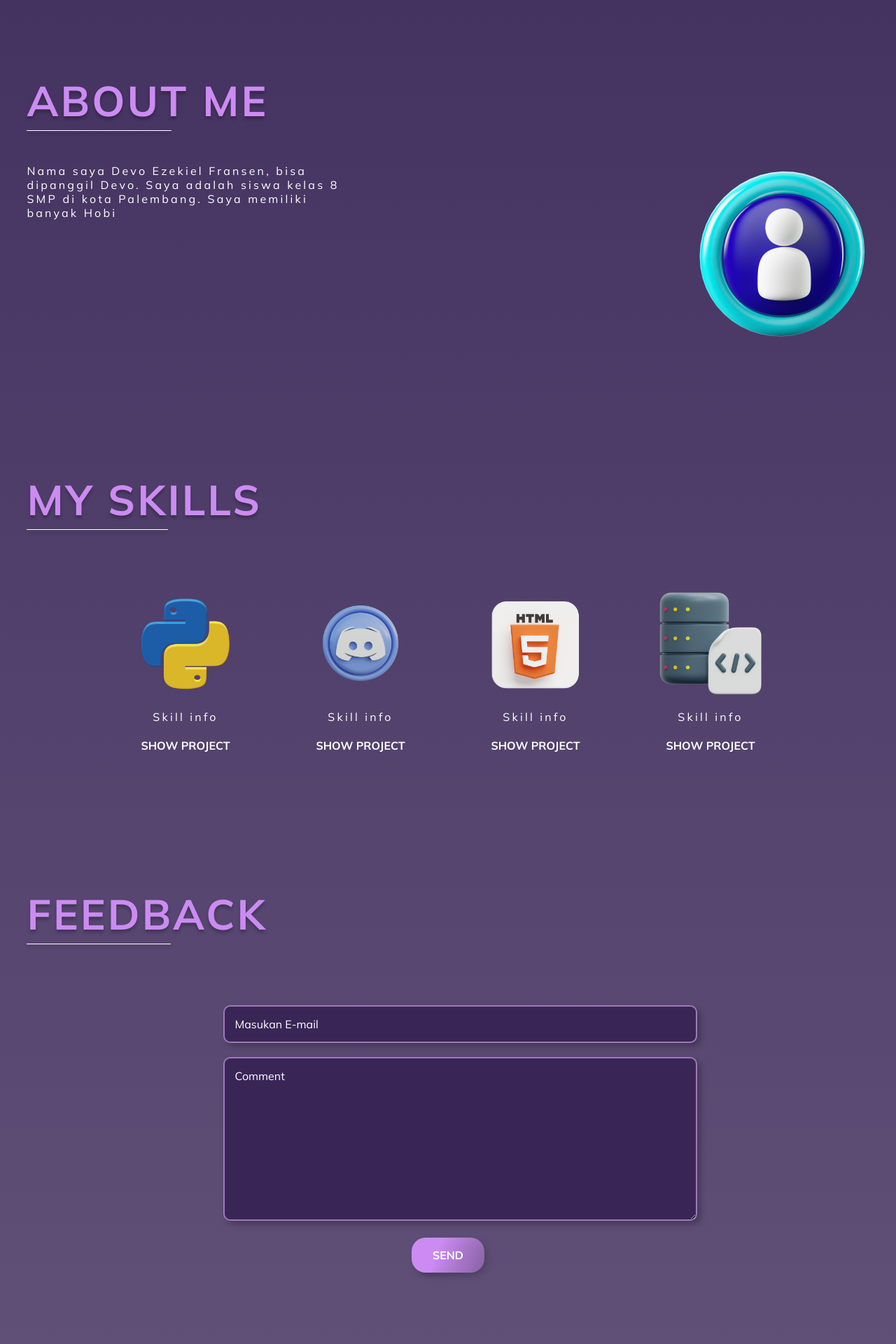
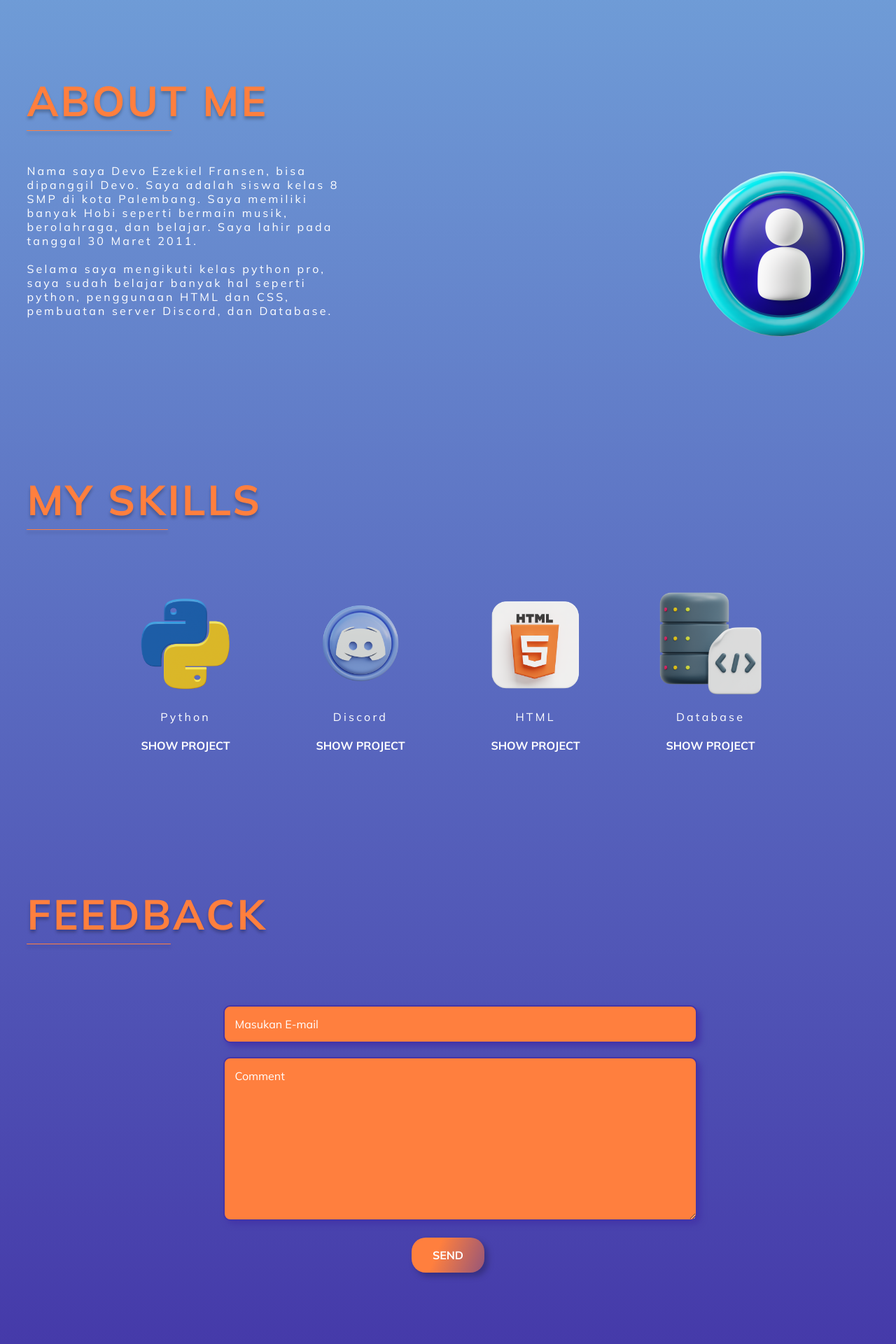
Before and after one commit to DevoEzk/portfolio-ind-main, a Flask app: page / in a window 1280 px wide. Shown: the part 800-2720 px from the top of the page at 70% size. Run offline with Flask 3, Linux system fonts and the light colour scheme.

Commit message:
Portfolio

```diff
--- a/static/css/style.css
+++ b/static/css/style.css
@@ -15,7 +15,7 @@ body {
   font-size: 16px;
   line-height: 20px;
   letter-spacing: 0.2em;
-  background: linear-gradient(180deg, #392657 0%, rgba(57, 38, 87, 0.8) 100%);
+  background: linear-gradient(180deg, #80C4E9 0%, #4335A7 100%);
   color: #ffffff;
 }
 
@@ -76,7 +76,7 @@ ul {
   width: 55%;
   height: 3px;
   bottom: -12px;
-  background: #a178b9;
+  background: #FF7F3E;
   box-shadow: 0px 4px 4px rgba(0, 0, 0, 0.25);
 }
 
@@ -100,7 +100,7 @@ ul {
   letter-spacing: 0.3em;
   font-size: 70px;
   text-align: center;
-  color: #a178b9;
+  color: #FF7F3E;
   line-height: 1;
   text-shadow: 0px 4px 4px rgba(0, 0, 0, 0.25);
 }
@@ -120,7 +120,7 @@ ul {
   font-size: 60px;
   position: relative;
   text-align: left;
-  color: #cc8bf2;
+  color: #FF7F3E;
   line-height: 1;
   text-shadow: 0px 4px 4px rgba(0, 0, 0, 0.25);
   display: flex;
@@ -136,7 +136,7 @@ ul {
   width: 60%;
   height: 1px;
   bottom: -13px;
-  background: #fff;
+  background: #FF7F3E;
   box-shadow: 0px 4px 4px rgba(0, 0, 0, 0.25);
 }
 
@@ -164,7 +164,7 @@ ul {
   font-size: 60px;
   position: relative;
   text-align: left;
-  color: #cc8bf2;
+  color: #FF7F3E;
   line-height: 1;
   text-shadow: 0px 4px 4px rgba(0, 0, 0, 0.25);
   display: flex;
@@ -180,7 +180,7 @@ ul {
   width: 60%;
   height: 1px;
   bottom: -13px;
-  background: #fff;
+  background: #FF7F3E;
   box-shadow: 0px 4px 4px rgba(0, 0, 0, 0.25);
 }
 
@@ -215,7 +215,7 @@ ul {
 }
 
 .skill__button:hover {
-  color: #cc8bf2;
+  color: #FF7F3E;
 }
 
 .project {
@@ -247,7 +247,7 @@ ul {
   width: 55%;
   height: 3px;
   bottom: -12px;
-  background: #a178b9;
+  background: #FF7F3E;
   box-shadow: 0px 4px 4px rgba(0, 0, 0, 0.25);
 }
 
@@ -266,7 +266,7 @@ ul {
   font-size: 60px;
   position: relative;
   text-align: left;
-  color: #cc8bf2;
+  color: #FF7F3E;
   line-height: 1;
   text-shadow: 0px 4px 4px rgba(0, 0, 0, 0.25);
   display: flex;
@@ -282,7 +282,7 @@ ul {
   width: 60%;
   height: 1px;
   bottom: -13px;
-  background: #fff;
+  background: #FF7F3E;
   box-shadow: 0px 4px 4px rgba(0, 0, 0, 0.25);
 }
 
@@ -301,12 +301,12 @@ ul {
 .form__input {
   width: 100%;
   font: inherit;
-  background: #392657;
-  border: 2px solid #a178b9;
+  background: #FF7F3E;
+  border: 2px solid #4335A7;
   color: #fff;
   padding: 15px;
   border-radius: 10px;
-  filter: drop-shadow(5px 5px 4px rgba(0, 0, 0, 0.25));
+  filter: drop-shadow(5px 5px 4px #4335A7);
 }
 
 .form__input::placeholder {
@@ -324,7 +324,7 @@ ul {
   font: inherit;
   font-weight: 800;
   color: #fff;
-  background: linear-gradient(111.97deg, #CC8BF2 35.63%, rgba(204, 139, 242, 0) 150.16%);
+  background: linear-gradient(111.97deg, #FF7F3E 35.63%, #4335A7 150.16%);
   filter: drop-shadow(5px 5px 4px rgba(0, 0, 0, 0.25));
   padding: 15px 30px;
   border-radius: 20px;
--- a/templates/index.html
+++ b/templates/index.html
@@ -38,8 +38,11 @@
         <div class="about__info info-block">
           <p class="info-block__text">
             Nama saya Devo Ezekiel Fransen, bisa dipanggil Devo. Saya adalah siswa kelas 8 SMP di kota Palembang.
-            Saya memiliki banyak Hobi
-          </p>
+            Saya memiliki banyak Hobi seperti bermain musik, berolahraga, dan belajar. Saya lahir pada tanggal 30 Maret 2011.
+            <br><br>
+            Selama saya mengikuti kelas python pro, saya sudah belajar banyak hal seperti python, penggunaan HTML dan CSS, pembuatan server Discord, dan Database.
+
+          </p> <br>
           <img
             class="info-block__img"
             src="../static/img/profile.png"
@@ -62,7 +65,7 @@
                 width="150"
                 height="150"
               />
-              <span class="skill__info">Skill info</span>
+              <span class="skill__info">Python</span>
               <input class="skill__button" type="submit" name="button_python" value="SHOW PROJECT">
             </li>
             <li class="skills-list__skill skill">
@@ -73,7 +76,7 @@
                 width="150"
                 height="150"
               />
-              <span class="skill__info">Skill info</span>
+              <span class="skill__info">Discord</span>
               <input class="skill__button" type="submit" name="button_discord" value="SHOW PROJECT">
             </li>
             <li class="skills-list__skill skill">
@@ -84,7 +87,7 @@
                 width="150"
                 height="150"
               />
-              <span class="skill__info">Skill info</span>
+              <span class="skill__info">HTML</span>
               <input class="skill__button" type="submit" name="button_html" value="SHOW PROJECT">
             </li>
             <li class="skills-list__skill skill">
@@ -95,33 +98,33 @@
                 width="150"
                 height="150"
               />
-              <span class="skill__info">Skill info</span>
+              <span class="skill__info">Database</span>
               <input class="skill__button" type="submit" name="button_db" value="SHOW PROJECT">
             </li>
           </ul>
         </form>
         {% if button_python%}
           <div class="skills__project project" id="project">
-              <img class="project__img" src="../static/img/python-project.png" alt="project" width="500">
-              <a class="project__link" href="">Buka di GitHub</a>
+              <img class="project__img" src="../static/img/Screenshot 2025-01-02 103617.png" alt="project" width="500">
+              <a class="project__link" href="https://github.com/DevoEzk/Password-Generator">Buka di GitHub</a>
           </div>
         {% endif %}
         {% if button_discord%}
           <div class="skills__project project" id="project">
-              <img class="project__img" src="../static/img/python-project.png" alt="project" width="500">
-              <a class="project__link" href="">Buka di GitHub</a>
+              <img class="project__img" src="../static/img/Screenshot 2025-01-02 103358.png" alt="project" width="500">
+              <a class="project__link" href="https://github.com/DevoEzk/Discordbot">Buka di GitHub</a>
           </div>
         {% endif %}
         {% if button_html%}
           <div class="skills__project project" id="project">
               <img class="project__img" src="../static/img/python-project.png" alt="project" width="500">
-              <a class="project__link" href="">Buka di GitHub</a>
+              <a class="project__link" href="https://github.com/DevoEzk/Calculator---ind-main">Buka di GitHub</a>
           </div>
         {% endif %}
         {% if button_db%}
           <div class="skills__project project" id="project">
-              <img class="project__img" src="../static/img/python-project.png" alt="project" width="500">
-              <a class="project__link" href="">Buka di GitHub</a>
+              <img class="project__img" src="../static/img/Screenshot 2024-12-13 093728.png" alt="project" width="500">
+              <a class="project__link" href="https://github.com/GitKodland/diary-ind">Buka di GitHub</a>
           </div>
         {% endif %}
       </section>
```
Also changed, not shown: static/img/Screenshot 2024-12-13 093728.png (added), static/img/Screenshot 2025-01-02 103358.png (added), static/img/Screenshot 2025-01-02 103617.png (added).
